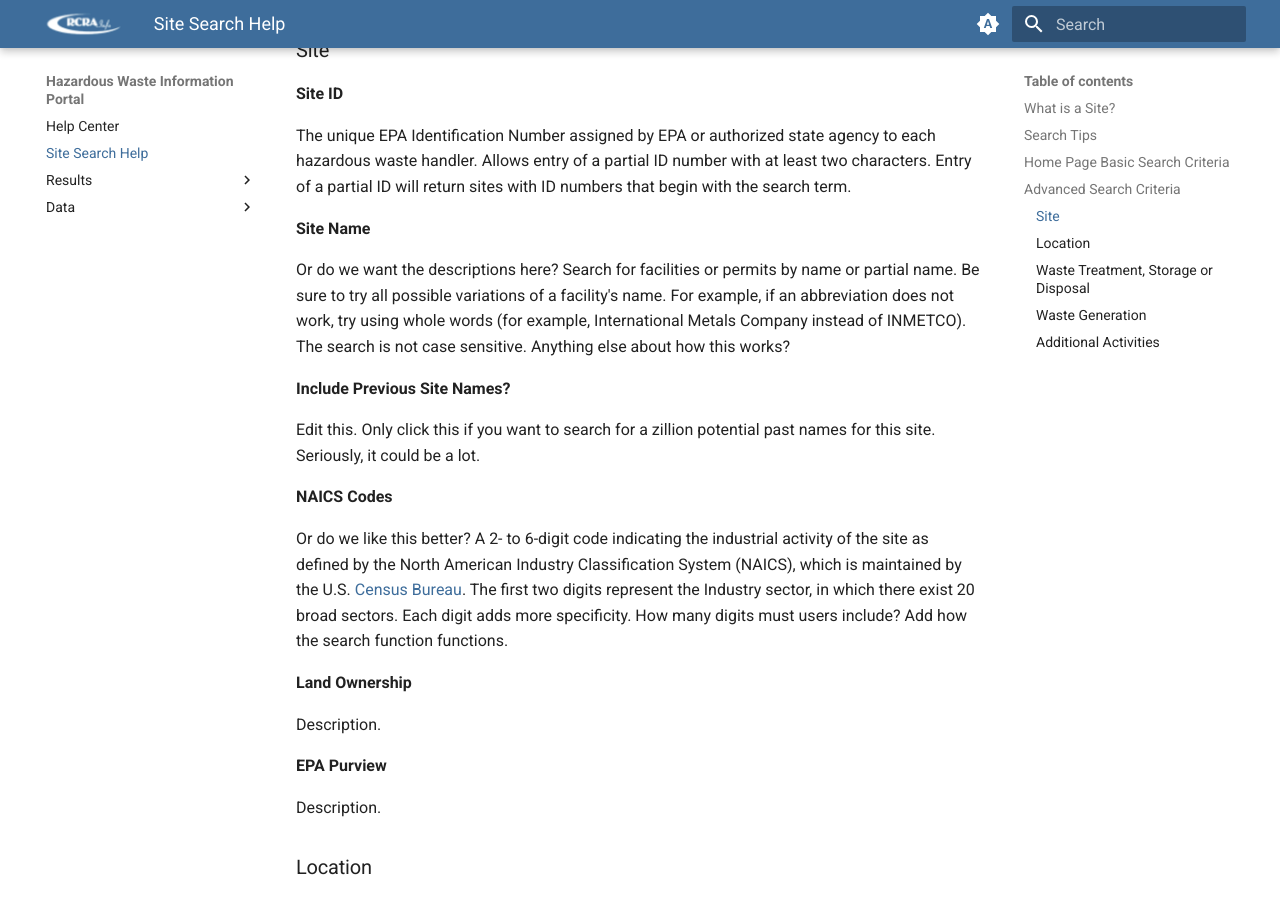
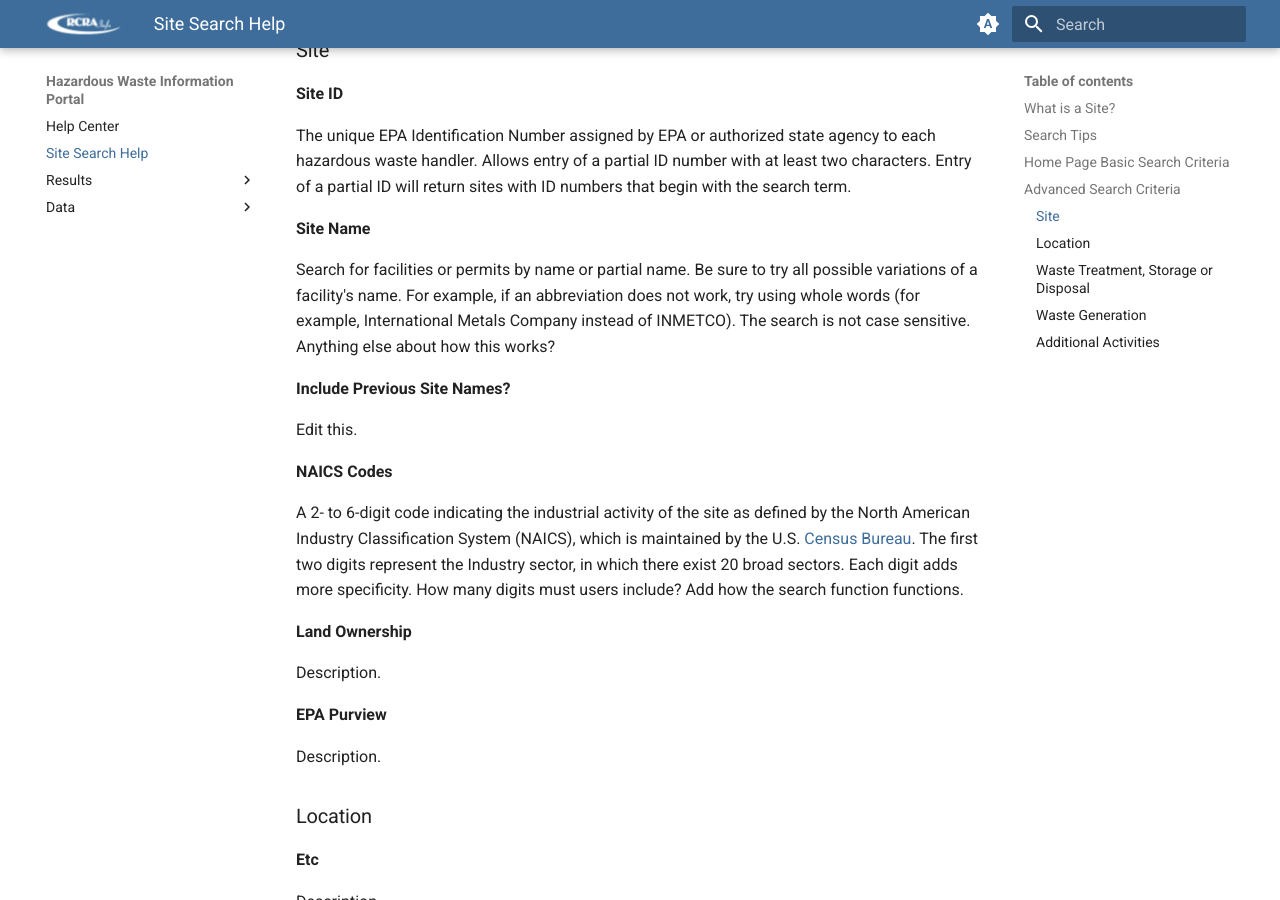
Before and after one commit to furrlori-oss/hwip, an MkDocs documentation site: the page built from docs/search-help.md, in a window 1280 px wide and 900 px high, scrolled down 1025 px. Built offline with MkDocs 1.6.1 and Material for MkDocs 9.7.7, drawn with Linux system fonts in a browser that asks for light colours.

Commit message:
Update search-help.md

```diff
--- a/docs/search-help.md
+++ b/docs/search-help.md
@@ -21,15 +21,15 @@ The unique EPA Identification Number assigned by EPA or authorized state agency
 
 **Site Name**
 
-Or do we want the descriptions here? Search for facilities or permits by name or partial name. Be sure to try all possible variations of a facility's name. For example, if an abbreviation does not work, try using whole words (for example, International Metals Company instead of INMETCO). The search is not case sensitive. Anything else about how this works?
+Search for facilities or permits by name or partial name. Be sure to try all possible variations of a facility's name. For example, if an abbreviation does not work, try using whole words (for example, International Metals Company instead of INMETCO). The search is not case sensitive. Anything else about how this works?
 
 **Include Previous Site Names?**
 
-Edit this. Only click this if you want to search for a zillion potential past names for this site. Seriously, it could be a lot.
+Edit this.
 
 **NAICS Codes**
 
-Or do we like this better? A 2- to 6-digit code indicating the industrial activity of the site as defined by the North American Industry Classification System (NAICS), which is maintained by the U.S. [Census Bureau](https://www.census.gov/naics/). The first two digits represent the Industry sector, in which there exist 20 broad sectors. Each digit adds more specificity. How many digits must users include? Add how the search function functions.
+A 2- to 6-digit code indicating the industrial activity of the site as defined by the North American Industry Classification System (NAICS), which is maintained by the U.S. [Census Bureau](https://www.census.gov/naics/). The first two digits represent the Industry sector, in which there exist 20 broad sectors. Each digit adds more specificity. How many digits must users include? Add how the search function functions.
 
 **Land Ownership**
 
```
